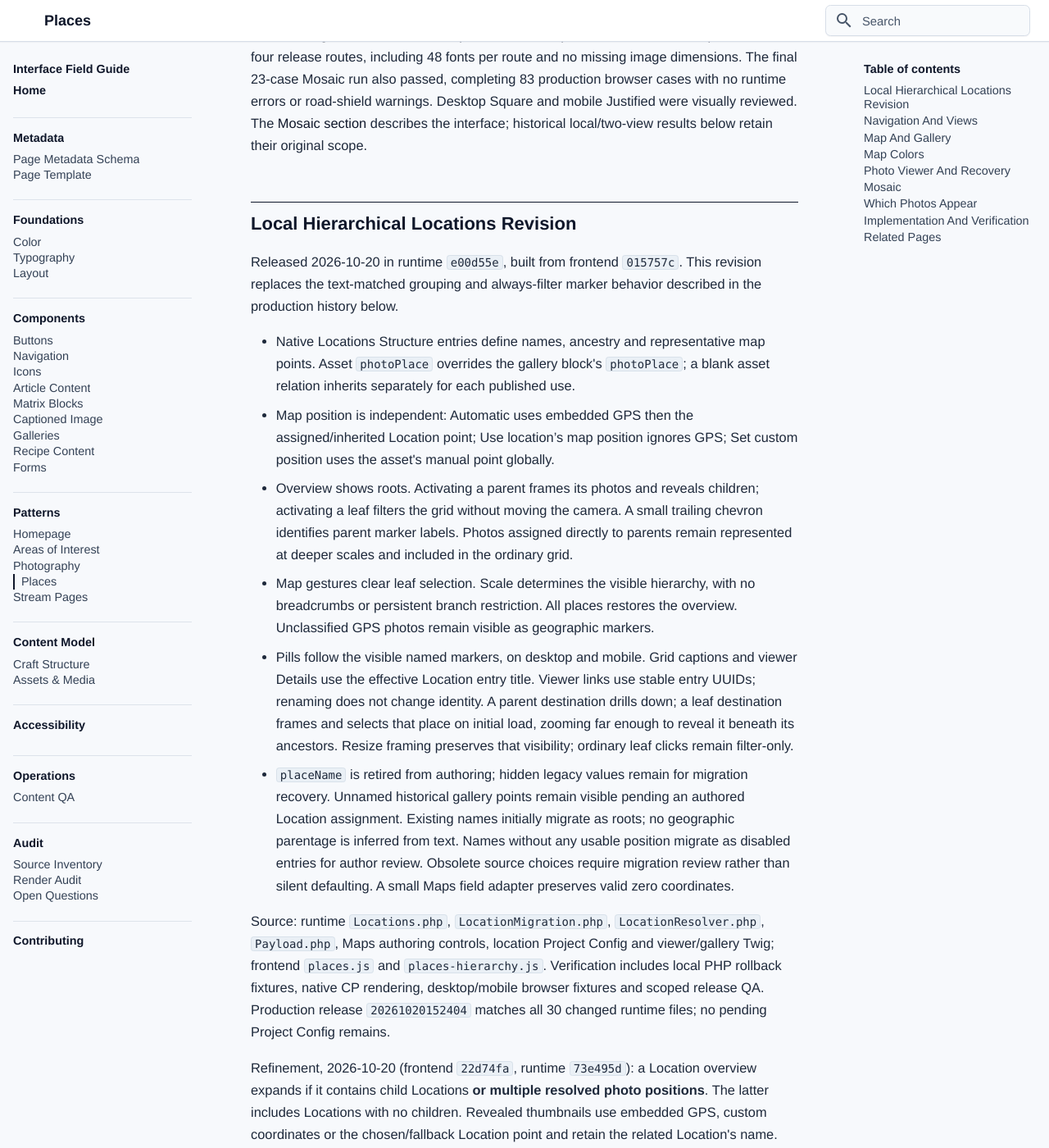
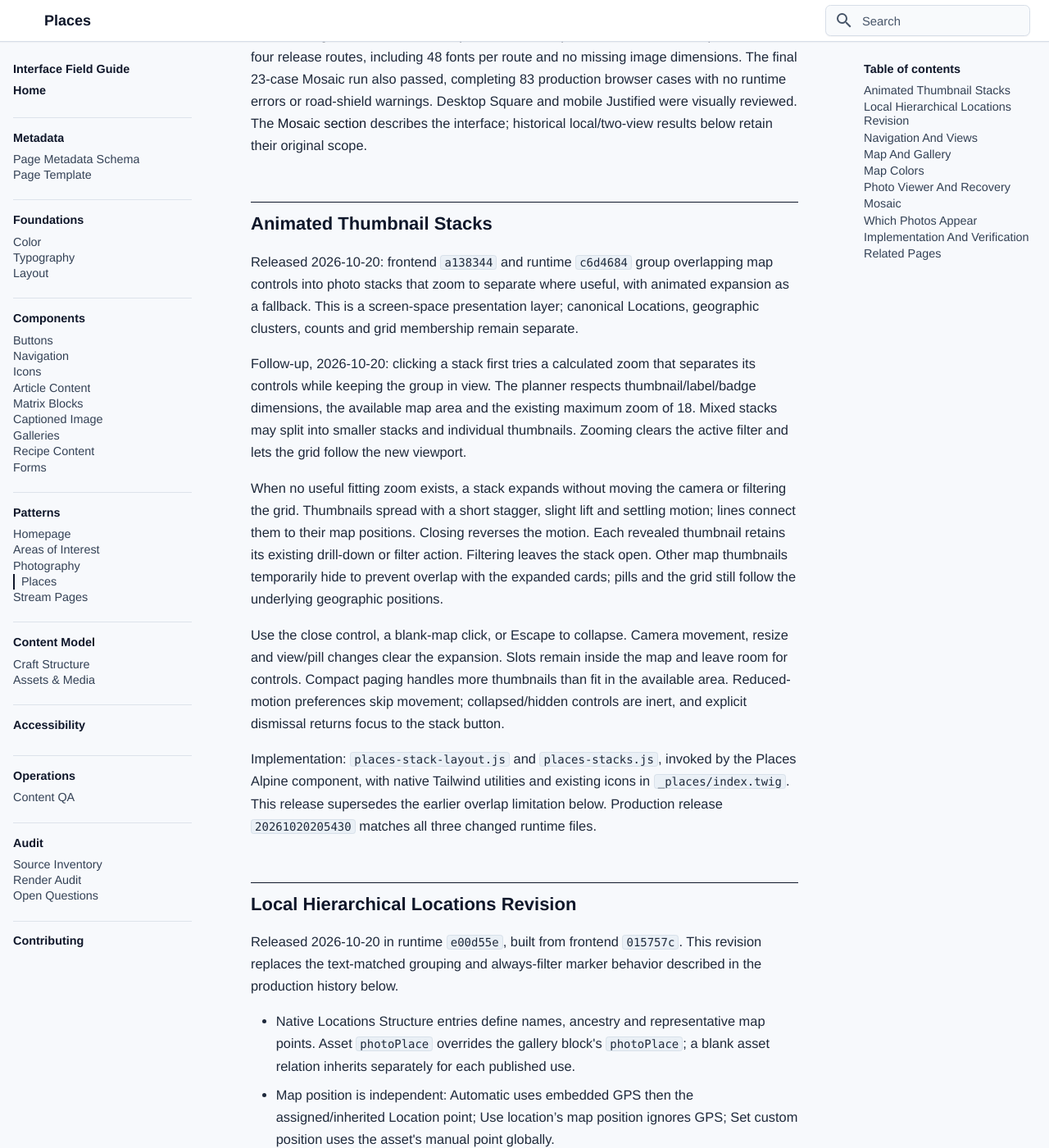
Before and after one commit to bentilden/Design-System, an MkDocs documentation site: the page built from docs/patterns/places.md, in a window 1280 px wide and 1400 px high, scrolled down 463 px. Shown: the whole window at 82% size. Built offline with MkDocs 1.6.1 and Material for MkDocs 9.7.7, drawn with Linux system fonts in a browser that asks for light colours; some web fonts are replaced.

Commit message:
Document zoom-first map stacks and animated expansion

```diff
--- a/docs/patterns/places.md
+++ b/docs/patterns/places.md
@@ -45,6 +45,18 @@ review_status: active
 Places combines a photo map with a synchronized gallery. The first release was accepted on 2026-09-28 and is deployed to production and staging. The later Mosaic release below adds the third view and interface refinements. Dated trial paragraphs preserve their original evidence and are superseded by the recorded release state.
 
 Mosaic production release, 2026-09-28: website `acacd8adf66f2651b086411d63588b7a9e3ee962` and frontend `8fae64919e3e29f3f1b68bd6e1576f3c9fd7d78d` are deployed in release `20260928151023`. Places offers **Map | Mosaic | Posts**, retaining Map as the default. Both color-ordered Mosaic layouts, the shared header/toolbar, map overlay controls, and final chip visibility/dividers/padding are included. Release-file hashes, server checks, public assets, and 27 navigation/23 Places/10 chip browser cases passed. Generic checks passed on all four release routes, including 48 fonts per route and no missing image dimensions. The final 23-case Mosaic run also passed, completing 83 production browser cases with no runtime errors or road-shield warnings. Desktop Square and mobile Justified were visually reviewed. The [Mosaic section](#mosaic) describes the interface; historical local/two-view results below retain their original scope.
+
+## Animated Thumbnail Stacks
+
+Released 2026-10-20: frontend `a138344` and runtime `c6d4684` group overlapping map controls into photo stacks that zoom to separate where useful, with animated expansion as a fallback. This is a screen-space presentation layer; canonical Locations, geographic clusters, counts and grid membership remain separate.
+
+Follow-up, 2026-10-20: clicking a stack first tries a calculated zoom that separates its controls while keeping the group in view. The planner respects thumbnail/label/badge dimensions, the available map area and the existing maximum zoom of 18. Mixed stacks may split into smaller stacks and individual thumbnails. Zooming clears the active filter and lets the grid follow the new viewport.
+
+When no useful fitting zoom exists, a stack expands without moving the camera or filtering the grid. Thumbnails spread with a short stagger, slight lift and settling motion; lines connect them to their map positions. Closing reverses the motion. Each revealed thumbnail retains its existing drill-down or filter action. Filtering leaves the stack open. Other map thumbnails temporarily hide to prevent overlap with the expanded cards; pills and the grid still follow the underlying geographic positions.
+
+Use the close control, a blank-map click, or Escape to collapse. Camera movement, resize and view/pill changes clear the expansion. Slots remain inside the map and leave room for controls. Compact paging handles more thumbnails than fit in the available area. Reduced-motion preferences skip movement; collapsed/hidden controls are inert, and explicit dismissal returns focus to the stack button.
+
+Implementation: `places-stack-layout.js` and `places-stacks.js`, invoked by the Places Alpine component, with native Tailwind utilities and existing icons in `_places/index.twig`. This release supersedes the earlier overlap limitation below. Production release `20261020205430` matches all three changed runtime files.
 
 ## Local Hierarchical Locations Revision
 
```
